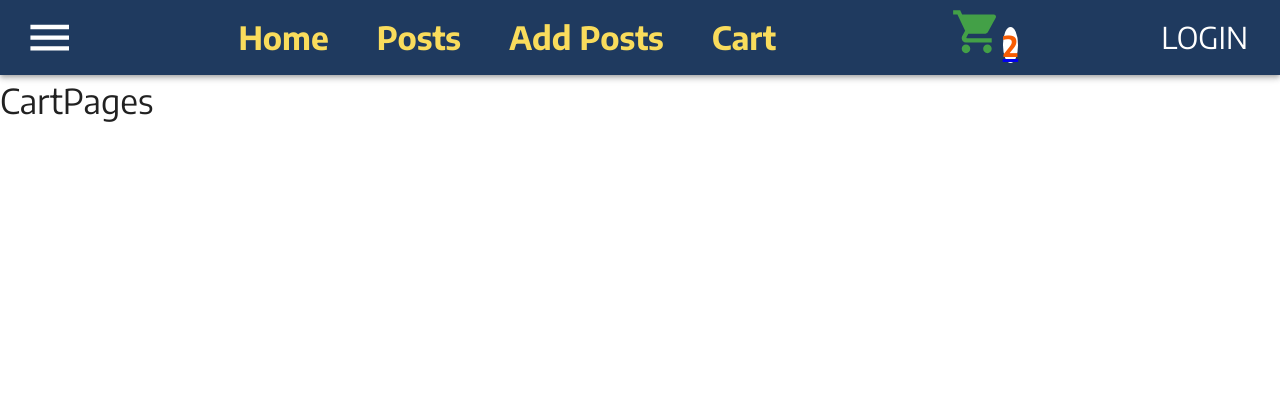
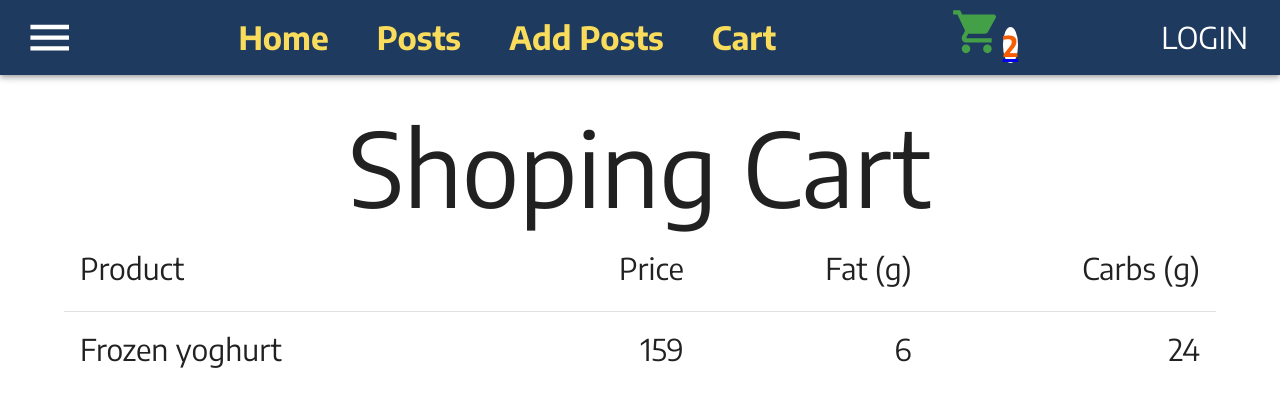
Before and after one commit to AntonVak/cart-shop-phone, a React (Vite) app: page /cart in a window 1280 px wide. Shown: the top 406 px of the page. Built offline with nearby package versions, Linux system fonts and the light colour scheme.

Commit message:
add comp: CartTable

```diff
--- a/src/components/Cart/Cart.jsx
+++ b/src/components/Cart/Cart.jsx
@@ -1,8 +1,11 @@
+import CartTable from "./CartTable";
+
+
 
 const Cart = () => {
   return (
     <>
-      <h3>Cart</h3>
+      <CartTable/>
     </>
   )
 };
--- /dev/null
+++ b/src/components/Cart/CartTable.jsx
@@ -0,0 +1,54 @@
+import {
+
+  Table,
+  TableBody,
+  TableCell,
+  TableContainer,
+  TableHead,
+  TableRow,
+} from "@mui/material";
+
+function createData(name, calories, fat, carbs, protein) {
+  return { name, calories, fat, carbs, protein };
+}
+
+const rows = [
+  createData("Frozen yoghurt", 159, 6.0, 24, 4.0),
+
+];
+
+const CartTable = () => {
+  return (
+    <TableContainer >
+      <Table sx={{ minWidth: 650 }} aria-label="simple table">
+        <TableHead>
+          <TableRow>
+            <TableCell>Product</TableCell>
+            <TableCell align="right">Price</TableCell>
+            <TableCell align="right">Fat&nbsp;(g)</TableCell>
+            <TableCell align="right">Carbs&nbsp;(g)</TableCell>
+
+          </TableRow>
+        </TableHead>
+        <TableBody>
+          {rows.map((row) => (
+            <TableRow
+              key={row.name}
+              sx={{ "&:last-child td, &:last-child th": { border: 0 } }}
+            >
+              <TableCell component="th" scope="row">
+                {row.name}
+              </TableCell>
+              <TableCell align="right">{row.calories}</TableCell>
+              <TableCell align="right">{row.fat}</TableCell>
+              <TableCell align="right">{row.carbs}</TableCell>
+
+            </TableRow>
+          ))}
+        </TableBody>
+      </Table>
+    </TableContainer>
+  );
+};
+
+export default CartTable;
--- a/src/pages/CartPages/CartPages.jsx
+++ b/src/pages/CartPages/CartPages.jsx
@@ -1,11 +1,17 @@
-
+import { Box, Container, Typography } from "@mui/material";
+import Cart from "../../components/Cart/Cart";
 
 const CartPages = () => {
-    return (
-        <div>
-           CartPages
-        </div>
-     );
-}
+  return (
+    <Box component="main" sx={{pt:4}}>
+      <Container sx={{maxWidth: 'lg'}}>
+        <Typography variant="h3" component="h1" align="center">
+          Shoping Cart
+        </Typography>
+        <Cart/>
+      </Container>
+    </Box>
+  );
+};
 
 export default CartPages;
```
